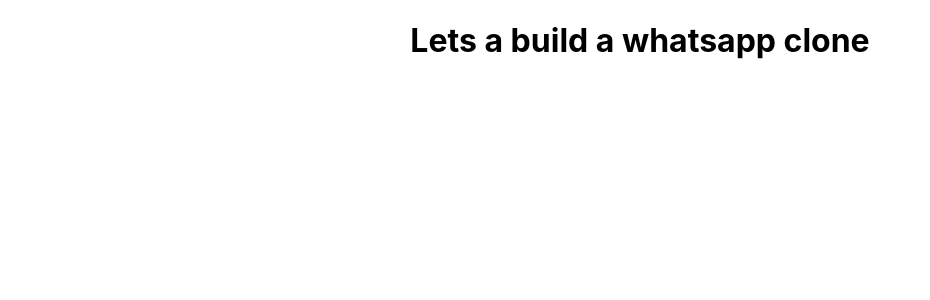
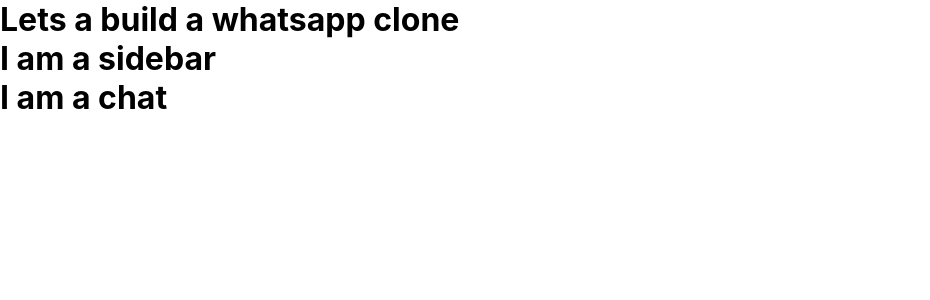
Before and after one commit to tonymans33/reactjs-whatsapp-clone, a React (Create React App) app: page / in a window 1280 px wide. Shown: the top 300 px of the page, without its empty margins (0-930 px from the left). Built offline with nearby package versions, Linux system fonts and the light colour scheme.

Commit message:
Setting up main components & project structure

```diff
--- a/package.json
+++ b/package.json
@@ -6,6 +6,7 @@
     "@testing-library/jest-dom": "^5.14.1",
     "@testing-library/react": "^11.2.7",
     "@testing-library/user-event": "^12.8.3",
+    "firebase": "^9.0.1",
     "react": "^17.0.2",
     "react-dom": "^17.0.2",
     "react-scripts": "4.0.3",
--- a/src/App.css
+++ /dev/null
@@ -1,38 +0,0 @@
-.App {
-  text-align: center;
-}
-
-.App-logo {
-  height: 40vmin;
-  pointer-events: none;
-}
-
-@media (prefers-reduced-motion: no-preference) {
-  .App-logo {
-    animation: App-logo-spin infinite 20s linear;
-  }
-}
-
-.App-header {
-  background-color: #282c34;
-  min-height: 100vh;
-  display: flex;
-  flex-direction: column;
-  align-items: center;
-  justify-content: center;
-  font-size: calc(10px + 2vmin);
-  color: white;
-}
-
-.App-link {
-  color: #61dafb;
-}
-
-@keyframes App-logo-spin {
-  from {
-    transform: rotate(0deg);
-  }
-  to {
-    transform: rotate(360deg);
-  }
-}
--- a/src/App.js
+++ b/src/App.js
@@ -1,9 +1,15 @@
-import './App.css';
+import './css/App.css';
+import Sidebar from "./components/Sidebar";
+import Chat from "./components/Chat";
 
 function App() {
   return (
     <div className="App">
       <h1>Lets a build a whatsapp clone</h1>
+
+    <Sidebar />
+    <Chat />
+
     </div>
   );
 }
--- /dev/null
+++ b/src/components/Chat.js
@@ -0,0 +1,11 @@
+import React from "react";
+
+function Chat() {
+    return (
+        <div>
+            <h1>I am a chat</h1>
+        </div>
+    )
+}
+
+export default Chat
--- /dev/null
+++ b/src/components/Sidebar.js
@@ -0,0 +1,12 @@
+import React from 'react';
+import "../css/Sidebar.css"
+
+function Sidebar() {
+    return(
+        <div>
+            <h1>I am a sidebar</h1>
+        </div>
+    )
+
+}
+export default Sidebar
--- a/src/index.css
+++ b/src/css/index.css
@@ -1,3 +1,7 @@
+*{
+  margin: 0;
+}
+
 body {
   margin: 0;
   font-family: -apple-system, BlinkMacSystemFont, 'Segoe UI', 'Roboto', 'Oxygen',
--- a/src/index.js
+++ b/src/index.js
@@ -1,6 +1,6 @@
 import React from 'react';
 import ReactDOM from 'react-dom';
-import './index.css';
+import './css/index.css';
 import App from './App';
 import reportWebVitals from './reportWebVitals';
 
```
Also changed, not shown: src/css/App.css (added), src/css/Chat.css (added), src/css/Sidebar.css (added), 1 other file (tests, documents, lock files or other folders).
